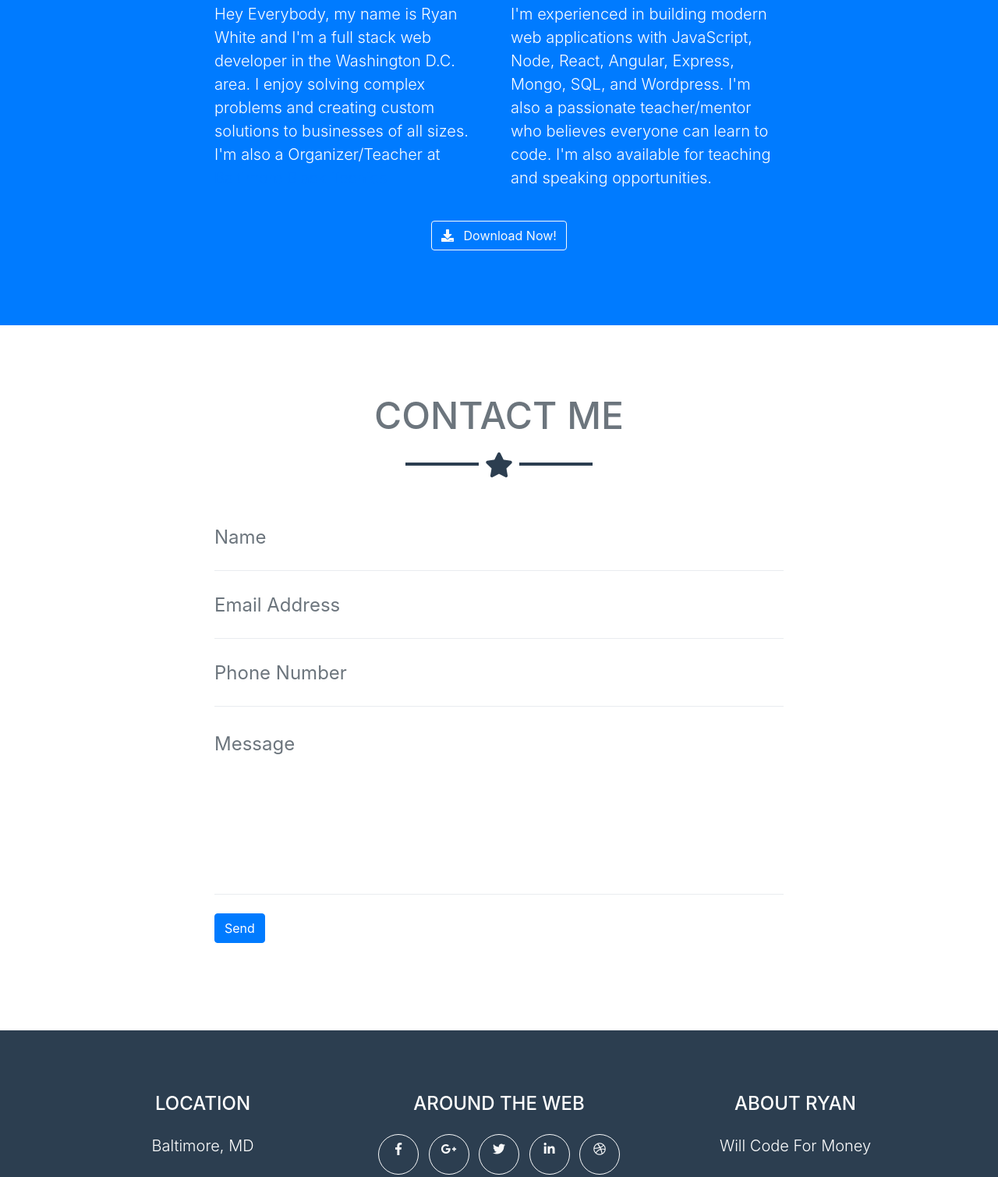
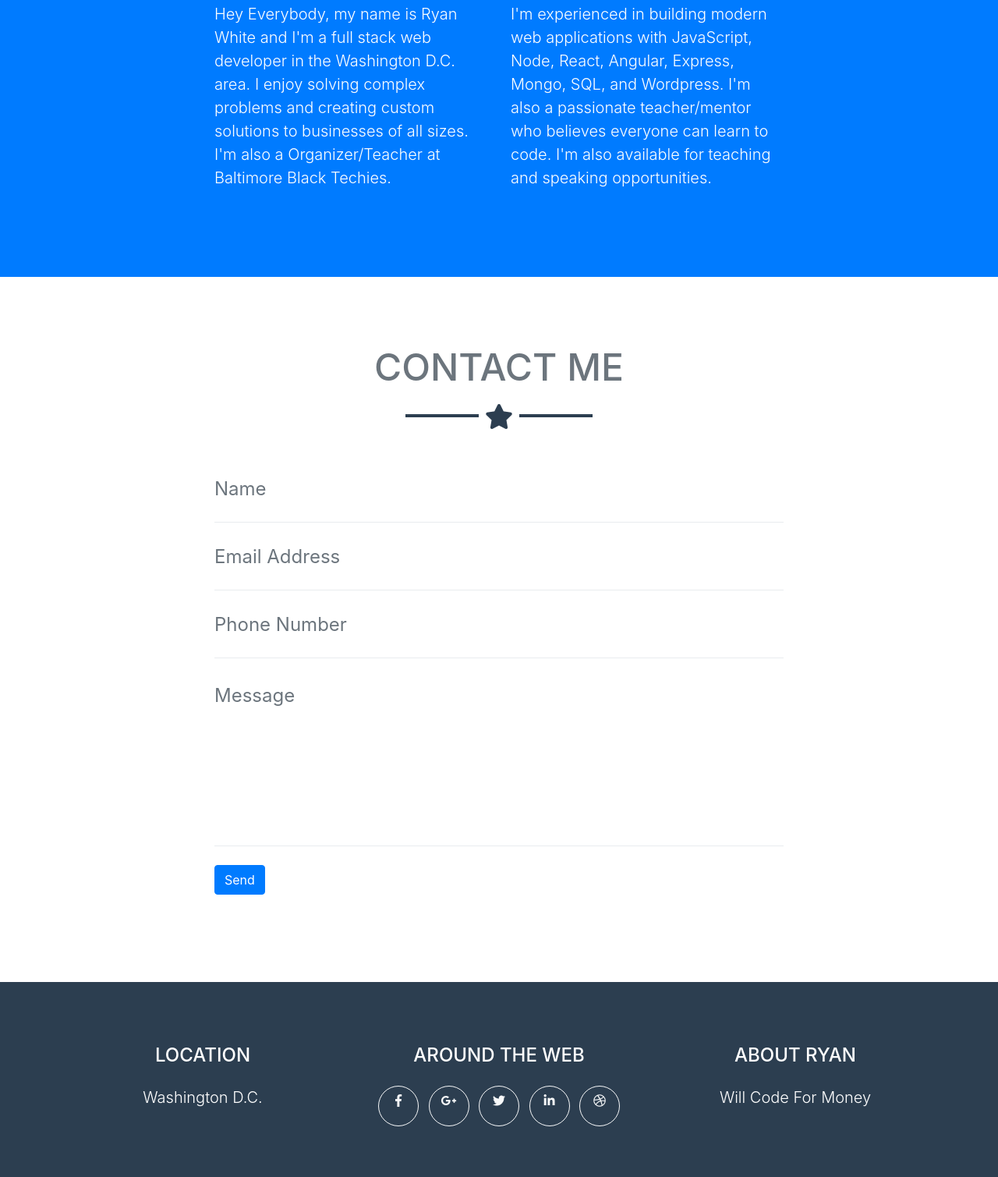
Before and after one commit to mrwhiterk/mrwhiterk.github.io, a website with bundled scripts: page index.html in a window 1280 px wide. Shown: the part 1629-3138 px from the top of the page at 78% size. Built offline with nearby package versions, Linux system fonts and the light colour scheme.

Commit message:
removed button and changed location in footer

```diff
--- a/index.html
+++ b/index.html
@@ -139,18 +139,18 @@
         <hr class="star-light mb-5">
         <div class="row">
           <div class="col-lg-4 ml-auto">
-            <p class="lead">Hey Everybody, my name is Ryan White and I'm a full stack web developer in the Washington D.C. area. I enjoy solving complex problems and creating custom solutions to businesses of all sizes. I'm also a Organizer/Teacher at <a href="https://www.meetup.com/Baltimore-Black-Techies-Meetup/">Baltimore Black Techies</a></p>
+            <p class="lead">Hey Everybody, my name is Ryan White and I'm a full stack web developer in the Washington D.C. area. I enjoy solving complex problems and creating custom solutions to businesses of all sizes. I'm also a Organizer/Teacher at Baltimore Black Techies.</p>
           </div>
           <div class="col-lg-4 mr-auto">
             <p class="lead">I'm experienced in building modern web applications with JavaScript, Node, React, Angular, Express, Mongo, SQL, and Wordpress. I'm also a passionate teacher/mentor who believes everyone can learn to code. I'm also available for teaching and speaking opportunities.</p>
           </div>
         </div>
-        <div class="text-center mt-4">
+        <!-- <div class="text-center mt-4">
           <a class="btn btn-xl btn-outline-light" href="#">
             <i class="fas fa-download mr-2"></i>
             Download Now!
           </a>
-        </div>
+        </div> -->
       </div>
     </section>
 
@@ -209,7 +209,7 @@
         <div class="row">
           <div class="col-md-4 mb-5 mb-lg-0">
             <h4 class="text-uppercase mb-4">Location</h4>
-            <p class="lead mb-0">Baltimore, MD</p>
+            <p class="lead mb-0">Washington D.C.</p>
           </div>
           <div class="col-md-4 mb-5 mb-lg-0">
             <h4 class="text-uppercase mb-4">Around the Web</h4>
```
